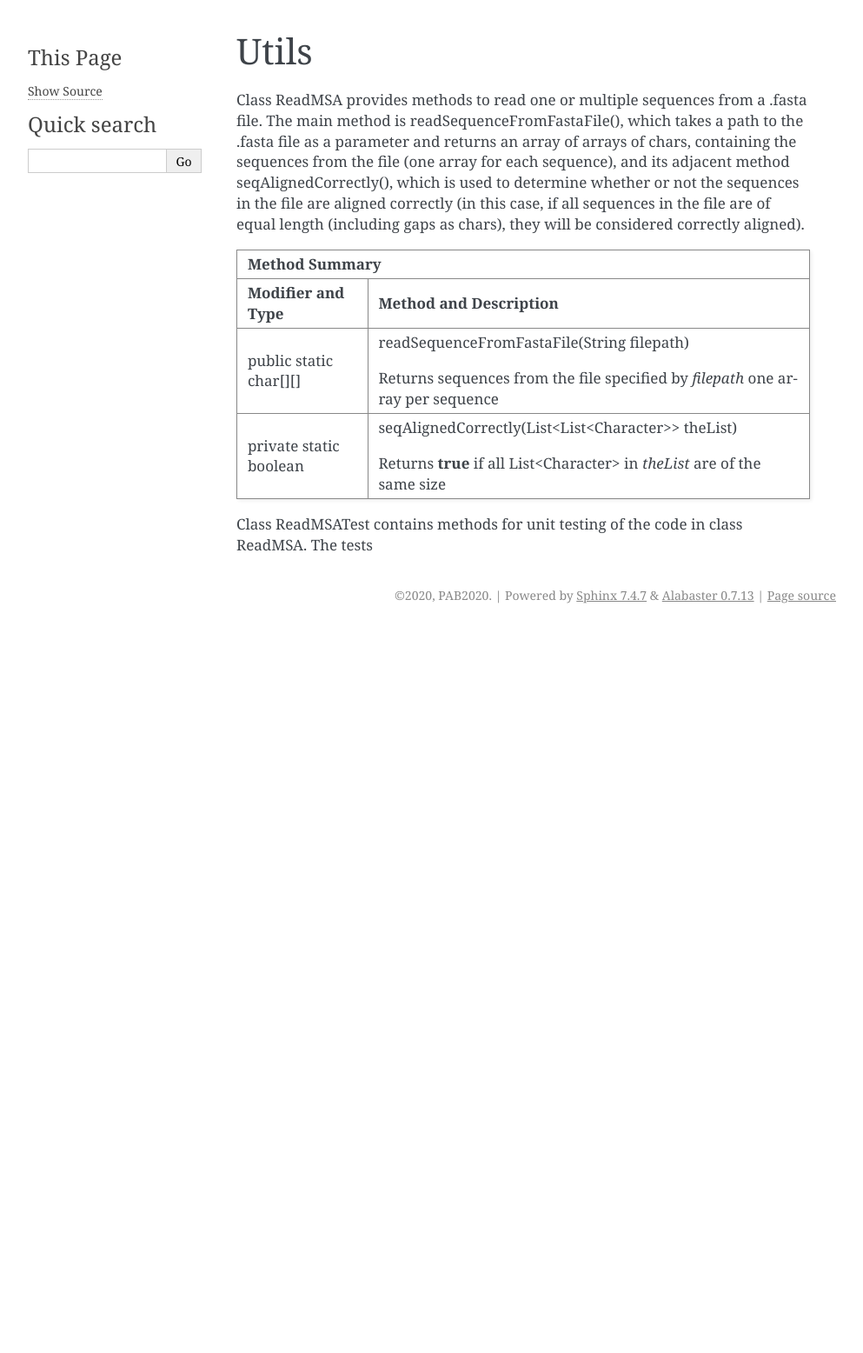
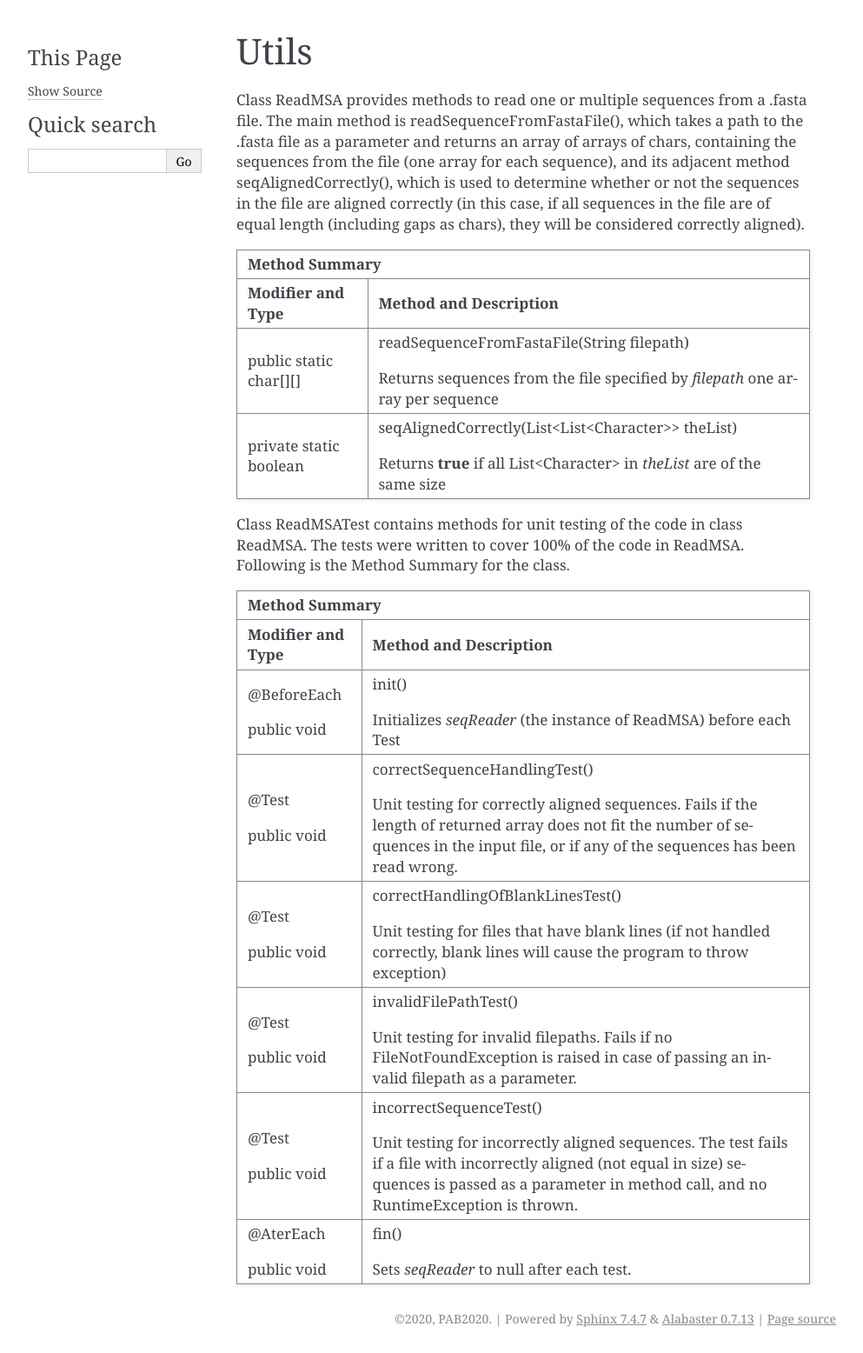
Before and after one commit to ajnebro/jMSA, a Sphinx documentation site: the page built from docs/utils.rst, in a window 1280 px wide. Shown: the whole page at 87% size, without its empty margins (148-1141 px from the left). Built offline with Sphinx 7.4.7, drawn with Linux system fonts in a browser that asks for light colours; before the commit the page ends 900 px from its top, so only the background shows below that.

Commit message:
Documentation updated

```diff
--- a/docs/utils.rst
+++ b/docs/utils.rst
@@ -26,4 +26,47 @@ gaps as chars), they will be considered correctly aligned).
 +------------------------+----------------------------------------------------+
 
 Class ReadMSATest contains methods for unit testing of the code in class ReadMSA.
-The tests
+The tests were written to cover 100% of the code in ReadMSA.
+Following is the Method Summary for the class.
+
++-----------------------------------------------------------------------------+
+|  Method Summary                                                             |
++========================+====================================================+
+| **Modifier and Type**  | **Method and Description**                         |
++------------------------+----------------------------------------------------+
+| @BeforeEach            | init()                                             |
+|                        |                                                    |
+| public void            | Initializes *seqReader* (the instance of ReadMSA)  |
+|                        | before each Test                                   |
++------------------------+----------------------------------------------------+
+| @Test                  | correctSequenceHandlingTest()                      |
+|                        |                                                    |
+| public void            | Unit testing for correctly aligned sequences.      |
+|                        | Fails if the length of returned array does not fit |
+|                        | the number of sequences in the input file, or if   |
+|                        | any of the sequences has been read wrong.          |
++------------------------+----------------------------------------------------+
+| @Test                  | correctHandlingOfBlankLinesTest()                  |
+|                        |                                                    |
+| public void            | Unit testing for files that have blank lines (if   |
+|                        | not handled correctly, blank lines will cause the  |
+|                        | program to throw exception)                        |
++------------------------+----------------------------------------------------+
+| @Test                  | invalidFilePathTest()                              |
+|                        |                                                    |
+| public void            | Unit testing for invalid filepaths. Fails if no    |
+|                        | FileNotFoundException is raised in case of passing |
+|                        | an invalid filepath as a parameter.                |
++------------------------+----------------------------------------------------+
+| @Test                  | incorrectSequenceTest()                            |
+|                        |                                                    |
+| public void            | Unit testing for incorrectly aligned sequences.    |
+|                        | The test fails if a file with incorrectly aligned  |
+|                        | (not equal in size) sequences is passed as a       |
+|                        | parameter in method call, and no RuntimeException  |
+|                        | is thrown.                                         |
++------------------------+----------------------------------------------------+
+| @AterEach              | fin()                                              |
+|                        |                                                    |
+| public void            | Sets *seqReader* to null after each test.          |
++------------------------+----------------------------------------------------+
```
